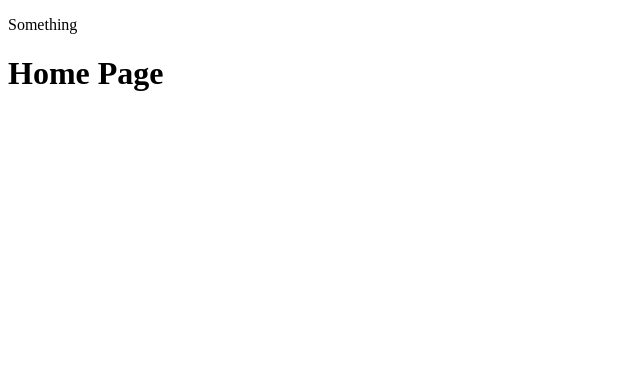
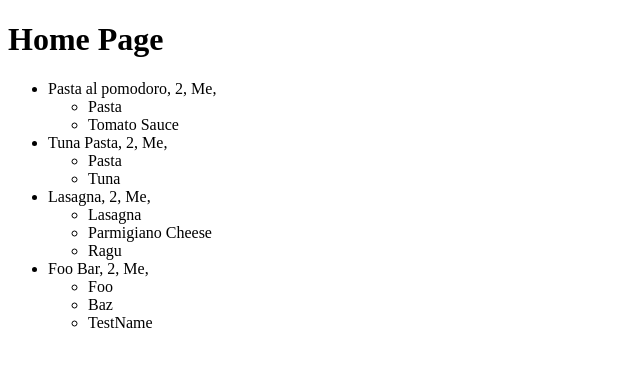
Before and after one commit to ahmadwardak/echef-frontend, a React app: page /login in a window 1280 px wide. Shown: the top 366 px of the page, without its empty margins (0-640 px from the left). Built offline with nearby package versions, Linux system fonts and the light colour scheme; data requests are answered from the project's data file; the HTML template or start-up script is replaced by a standard one.

Commit message:
Second commit
added Recipe and RecipeList components

```diff
--- a/db.json
+++ b/db.json
@@ -2,7 +2,7 @@
     "recipes": [
      {
          "title": "Pasta al pomodoro",
-         "servings": 2,
+         "Servings": 2,
          "Author" : "Me",
          "Ingredients":[{
              "Name": "Pasta",
@@ -19,7 +19,7 @@
      },
      {
         "title": "Tuna Pasta",
-        "servings": 2,
+        "Servings": 2,
         "Author" : "Me",
         "Ingredients":[{
             "Name": "Pasta",
@@ -36,7 +36,7 @@
     },
     {
         "title": "Lasagna",
-        "servings": 2,
+        "Servings": 2,
         "Author" : "Me",
         "Ingredients":[{
             "Name": "Lasagna",
@@ -58,7 +58,7 @@
     },
     {
         "title": "Foo Bar",
-        "servings": 2,
+        "Servings": 2,
         "Author" : "Me",
         "Ingredients":[{
             "Name": "Foo",
--- a/package.json
+++ b/package.json
@@ -46,8 +46,5 @@
     "build": "webpack --config webpack.prod.js",
     "start": "webpack-dev-server  --config webpack.dev.js",
     "server": "json-server -p3001 --watch db.json"
-  },
-  "devDependencies": {
-    "json-server": "^0.16.1"
   }
 }
--- a/src/App.js
+++ b/src/App.js
@@ -30,7 +30,6 @@ export default class App extends React.Component {
     render() {
         return (
             <div>
-                <p> Something</p>
                 <Router>
                     <Switch>
                         {this.state.routes.map((route, i) => (<Route key={i} {...route} />))}
--- /dev/null
+++ b/src/components/Recipe.js
@@ -0,0 +1,12 @@
+import React from 'react'
+
+const Recipe = ({Title,Servings,Author,Ingredients }) => {
+
+  return (
+    <li className="Recipe" key={Title}>
+        {Title}, {Servings}, {Author}, <ul>{Ingredients.map(ing => <li key={ing.Name}> {ing.Name}</li>)} </ul>
+    </li>
+  )
+}
+
+export default Recipe
--- /dev/null
+++ b/src/components/RecipeList.js
@@ -0,0 +1,19 @@
+"use strict";
+
+import React from 'react';
+//import { DataTable, TableHeader, TableBody, TableRow, TableColumn, Button } from 'react-md';
+import Recipe from "./Recipe"
+//import { MovieListRow } from './MovieListRow';
+
+
+export  const RecipeList = ({recipes }) => {
+
+return (
+  // {recipes.map(recipe => <li>{recipe.title}</li> ) }
+   recipes.map(rec =>
+    (<Recipe Title={rec.title} Author={rec.Author} Servings={rec.Servings} Ingredients={rec.Ingredients}/>)
+  )
+)
+
+
+}
--- /dev/null
+++ b/src/services/RecipeService.js
@@ -0,0 +1,24 @@
+import axios from 'axios'
+const baseUrl = 'http://localhost:3001/recipes'
+
+const getAll = () => {
+  const request = axios.get(baseUrl)
+  return request.then(response => {
+      return response.data  })}
+
+const create = newObject => {
+  const request = axios.post(baseUrl, newObject)
+  return request.then(response => response.data)
+}
+
+const update = (id, newObject) => {
+  const request = axios.put(`${baseUrl}/${id}`, newObject)
+  return request.then(response => response.data)
+}
+
+
+export default {
+  getAll,
+  create,
+  update
+}
--- a/src/views/HomeVIew.js
+++ b/src/views/HomeVIew.js
@@ -1,5 +1,8 @@
 import { render } from "react-dom"
-import React from "react"
+import React, { useState } from "react"
+import RecipeService from "../services/RecipeService"
+import { RecipeList } from '../components/RecipeList';
+import Axios from "axios";
 
 export class HomeView extends React.Component {
 
@@ -7,18 +10,47 @@ export class HomeView extends React.Component {
         super(props);
 
         this.state = {
+            data: [{ "title": "something" }],
             loading: false,
-            data: []
-        };
         }
 
+    };
+
+
+
+    componentWillMount() {
+        this.setState({
+            loading: true
+        });
+
+        RecipeService.getAll().then((data) => {
+            this.setState({
+                data: [...data],
+                loading: false
+            })
+        }).catch((e) => {
+            console.error(e);
+        });
+    }
+
+
+
+
+
+
     //Home View
-render(){
+    render() {
+        const recipes = this.state.data
         if (this.state.loading) {
             return (<h2>Loading...</h2>);
         }
-    return (
+        return (<div>
             <h1>Home Page</h1>
+            <ul>
+             <RecipeList recipes={recipes} />
+        </ul>
+
+        </div>
         );
     }
 
```
Lines whose indentation alone changed are shown as unchanged.
